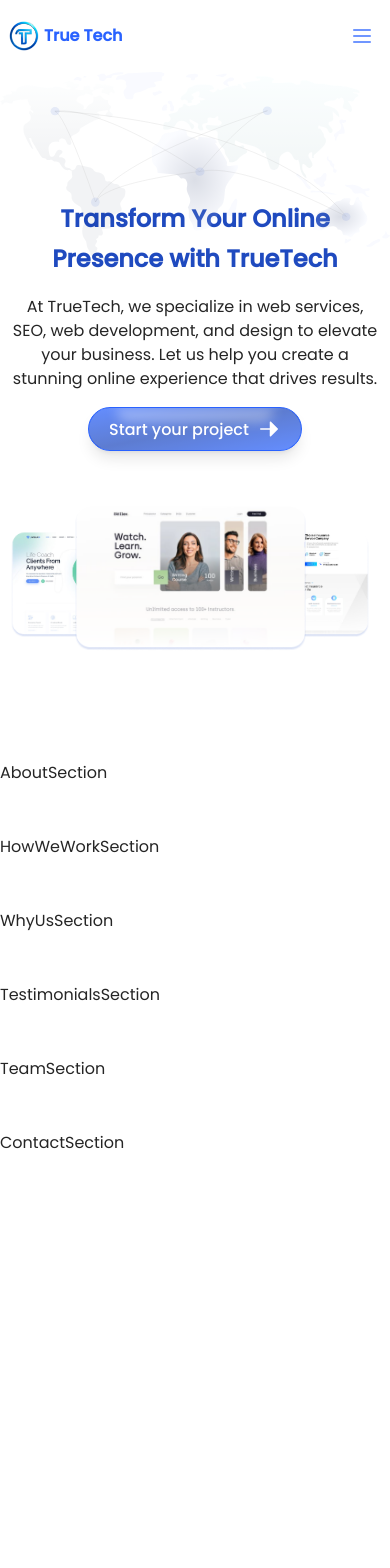
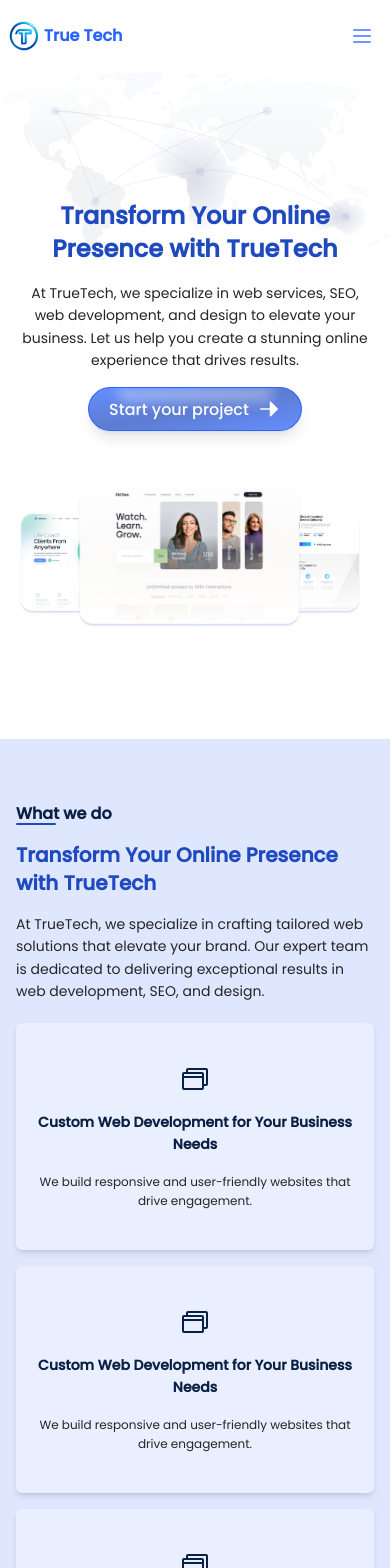
Before and after one commit to 1True-Tech/true-tech-website, a Next.js app: page / in a window 390 px wide. Shown: the top 1568 px of the page. Built offline with nearby package versions, Linux system fonts and the light colour scheme.

Commit message:
update: built the About (what we do) section: fully responsive

```diff
--- a/app/(CLIENT)/page.tsx
+++ b/app/(CLIENT)/page.tsx
@@ -10,7 +10,7 @@
 
 export default function Home() {
   return (
-    <main className="w-full flex gap-[50px] flex-col h-[200vh]">
+    <main className="w-full flex gap-[50px] flex-col">
       <HeroSection/>
       <AboutSection/>
       <HowWeWorkSection/>
--- a/app/globals.css
+++ b/app/globals.css
@@ -8,6 +8,8 @@
   --secondary: #1f4abf;
   --secondary-500: #2962ff;
   --secondary-200: #BDCEFF;
+  --secondary-100: #EAEFFF;
+
 }
 
 @theme inline {
@@ -19,6 +21,7 @@
   --color-secondary: var(--secondary);
   --color-secondary-500: var(--secondary-500);
   --color-secondary-200: var(--secondary-200);
+  --color-secondary-100: var(--secondary-100);
   --color-neutral-900: #252525;
   --color-neutral-800: #303030;
   --color-neutral-700: #404040;
--- /dev/null
+++ b/components/AboutCard.tsx
@@ -0,0 +1,26 @@
+import clsx from "clsx";
+import React from "react";
+import Icons, { icon_name } from "./ui/Icons";
+
+type Props = {
+    icon_name:icon_name;
+    title:string;
+    description:string;
+}&React.DetailedHTMLProps<
+  React.HTMLAttributes<HTMLHeadingElement>,
+  HTMLElement
+>;
+
+export default function AboutCard({ icon_name,title,description, className, ...props }: Props) {
+  return (
+    <article {...props} className={clsx("bg-secondary-100 rounded-md shadow-md flex flex-col gap-4 py-10 px-5 items-center text-center justify-between", className)}>
+        {/* icon */}
+        <Icons icon_name={icon_name} size={32} className="text-primary" />
+        {/* title */}
+        <h5 className="text-primary text-sm sm:text-base font-bold leading-[160%]">{title}</h5>
+        {/* description */}
+        <p className="text-neutral-900 text-xs sm:text-sm leading-[160%]">{description}</p>
+
+    </article>
+  );
+}
--- a/components/sections/AboutSection.tsx
+++ b/components/sections/AboutSection.tsx
@@ -1,8 +1,44 @@
+import AboutCard from "../AboutCard";
+import {
+  SectionHeadline,
+  SectionSummary,
+  SectionTagline,
+  Section,
+} from "../ui/SectionSummaryContent";
 
-type Props = {}
+export default function AboutSection() {
+  return (
+    <Section className="w-full py-16 bg-primary-500 grid grid-cols-1 sm:grid-cols-[1.5fr_2fr] gap-5 items-center">
+      {/* content */}
+      <section className="flex flex-col gap-4">
+        <SectionTagline>What we do</SectionTagline>
+        <SectionHeadline>
+          Transform Your Online Presence with TrueTech
+        </SectionHeadline>
+        <SectionSummary>
+          At TrueTech, we specialize in crafting tailored web solutions that
+          elevate your brand. Our expert team is dedicated to delivering
+          exceptional results in web development, SEO, and design.
+        </SectionSummary>
+      </section>
 
-export default function AboutSection({}: Props) {
-  return (
-    <section>AboutSection</section>
-  )
+      <section className="h-fit grid gap-4 grid-cols-[repeat(auto-fill,_minmax(15rem,_1fr))] sm:grid-cols-[repeat(auto-fill,_minmax(12rem,_1fr))] place-items-center lg:grid-cols-[repeat(auto-fill,_minmax(15rem,_1fr))]">
+        <AboutCard
+          icon_name="browsers"
+          title="Custom Web Development for Your Business Needs"
+          description="We build responsive and user-friendly websites that drive engagement."
+       />
+       <AboutCard
+          icon_name="browsers"
+          title="Custom Web Development for Your Business Needs"
+          description="We build responsive and user-friendly websites that drive engagement."
+       />
+       <AboutCard
+          icon_name="browsers"
+          title="Custom Web Development for Your Business Needs"
+          description="We build responsive and user-friendly websites that drive engagement."
+       />
+      </section>
+    </Section>
+  );
 }
--- a/components/sections/HeroSection.tsx
+++ b/components/sections/HeroSection.tsx
@@ -3,23 +3,24 @@
 import Image from "next/image";
 import CustomButton from "../ui/CustomButton";
 import Icons from "../ui/Icons";
+import { Section, SectionSummary } from "../ui/SectionSummaryContent";
 
 type Props = {};
 
 export default function HeroSection({}: Props) {
   return (
-    <section className="w-full pt-[15vh] pb-[10vh] sm:pt-[25vh] flex flex-col gap-20 relative px-2 sm:px-4 md:px-8 lg:px-16">
-      <WorldSvg className="w-full absolute top-0 left-0 pointer-events-none" />
+    <Section className="w-full pt-[15vh] pb-[10vh] sm:pt-[20vh] flex flex-col gap-20 isolate">
+      <WorldSvg className="w-full absolute top-0 left-0 pointer-events-none -z-10" />
       {/* headline */}
       <div className="w-full flex flex-col items-center justify-center gap-4">
-        <h1 className="max-w-lg text-2xl leading-10 md:text-4xl md:leading-12 text-center text-secondary font-bold">
+        <h1 className="max-w-lg text-2xl md:text-4xl leading-[140%] text-center text-secondary font-bold">
           Transform Your Online Presence with TrueTech
         </h1>
-        <p className="max-w-lg text-base md:text-xl text-center text-neutral-900">
+        <SectionSummary className="max-w-lg text-base md:text-xl text-center">
           At TrueTech, we specialize in web services, SEO, web development, and
           design to elevate your business. Let us help you create a stunning
           online experience that drives results.
-        </p>
+        </SectionSummary>
         <CustomButton variant="fill" rightIcon={<Icons icon_name="arrow_right" weight="fill" />}>Start your project</CustomButton>
       </div>
       <div className="w-full flex items-end relative">
@@ -51,6 +52,6 @@
           />
         </span>
       </div>
-    </section>
+    </Section>
   );
 }
--- a/components/ui/Icons.tsx
+++ b/components/ui/Icons.tsx
@@ -18,7 +18,7 @@
   XLogoIcon,
 } from "@phosphor-icons/react/dist/ssr";
 
-type icon_name =
+export type icon_name =
   | "list"
   | "arrow_right"
   | "browsers"
@@ -45,40 +45,41 @@
   size = 24,
   color = "currentColor",
   weight = "regular",
+  ...props
 }: Icon) {
   switch (icon_name) {
     case "list":
-      return <ListIcon size={size} color={color} weight={weight} />;
+      return <ListIcon size={size} color={color} weight={weight} {...props}/>;
     case "arrow_right":
-      return <ArrowRightIcon size={size} color={color} weight={weight} />;
+      return <ArrowRightIcon size={size} color={color} weight={weight} {...props}/>;
     case "browsers":
-      return <BrowsersIcon size={size} color={color} weight={weight} />;
+      return <BrowsersIcon size={size} color={color} weight={weight} {...props}/>;
     case "globe_simple":
-      return <GlobeSimpleIcon size={size} color={color} weight={weight} />;
+      return <GlobeSimpleIcon size={size} color={color} weight={weight} {...props}/>;
     case "cursor_click":
-      return <CursorClickIcon size={size} color={color} weight={weight} />;
+      return <CursorClickIcon size={size} color={color} weight={weight} {...props}/>;
     case "binoculars":
-      return <BinocularsIcon size={size} color={color} weight={weight} />;
+      return <BinocularsIcon size={size} color={color} weight={weight} {...props}/>;
     case "strategy":
-      return <StrategyIcon size={size} color={color} weight={weight} />;
+      return <StrategyIcon size={size} color={color} weight={weight} {...props}/>;
     case "rocket_launch":
-      return <RocketLaunchIcon size={size} color={color} weight={weight} />;
+      return <RocketLaunchIcon size={size} color={color} weight={weight} {...props}/>;
     case "headset":
-      return <HeadsetIcon size={size} color={color} weight={weight} />;
+      return <HeadsetIcon size={size} color={color} weight={weight} {...props}/>;
     case "quotes":
-      return <QuotesIcon size={size} color={color} weight={weight} />;
+      return <QuotesIcon size={size} color={color} weight={weight} {...props}/>;
     case "x_logo":
-      return <XLogoIcon size={size} color={color} weight={weight} />;
+      return <XLogoIcon size={size} color={color} weight={weight} {...props}/>;
     case "linkedin_logo":
-      return <LinkedinLogoIcon size={size} color={color} weight={weight} />;
+      return <LinkedinLogoIcon size={size} color={color} weight={weight} {...props}/>;
     case "paper_plane_right":
-      return <PaperPlaneRightIcon size={size} color={color} weight={weight} />;
+      return <PaperPlaneRightIcon size={size} color={color} weight={weight} {...props}/>;
     case "instagram_logo":
-      return <InstagramLogoIcon size={size} color={color} weight={weight} />;
+      return <InstagramLogoIcon size={size} color={color} weight={weight} {...props}/>;
     case "phone":
-      return <PhoneIcon size={size} color={color} weight={weight} />;
+      return <PhoneIcon size={size} color={color} weight={weight} {...props}/>;
     case "at":
-      return <AtIcon size={size} color={color} weight={weight} />;
+      return <AtIcon size={size} color={color} weight={weight} {...props}/>;
     default:
       return null;
   }
--- /dev/null
+++ b/components/ui/SectionSummaryContent.tsx
@@ -0,0 +1,48 @@
+import clsx from 'clsx'
+import React from 'react'
+
+type Props = {}
+
+export function SectionTagline({className, children, ...props}: React.DetailedHTMLProps<React.HTMLAttributes<HTMLHeadingElement>, HTMLHeadingElement>) {
+  return (
+    <h2 {...props} className={
+        clsx(
+            "w-fit relative font-bold text-primary before:absolute before:w-[calc((100%/2)-2dvw)] leading-[140%] before:h-[2px] before:bg-secondary before:rounded-full before:bottom-0",
+            className,
+        )
+    }>{children}</h2>
+  )
+}
+
+export function SectionHeadline({className, children, ...props}: React.DetailedHTMLProps<React.HTMLAttributes<HTMLHeadingElement>, HTMLHeadingElement>) {
+  return (
+    <h3 {...props} className={
+        clsx(
+            "w-fit relative font-bold text-xl sm:text-3xl lg:text-5xl leading-[140%] text-secondary",
+            className,
+        )
+    }>{children}</h3>
+  )
+}
+
+export function SectionSummary({className, children, ...props}: React.DetailedHTMLProps<React.HTMLAttributes<HTMLHeadingElement>, HTMLHeadingElement>) {
+  return (
+    <p {...props} className={
+        clsx(
+            "w-fit relative font-normal text-sm sm:text-base leading-[160%] text-neutral-900",
+            className,
+        )
+    }>{children}</p>
+  )
+}
+
+export function Section({className, children, ...props}: React.DetailedHTMLProps<React.HTMLAttributes<HTMLHeadingElement>, HTMLElement>) {
+  return (
+    <section {...props} className={
+        clsx(
+            "relative px-4 sm:px-8 md:px-12 lg:px-16",
+            className,
+        )
+    }>{children}</section>
+  )
+}
```
